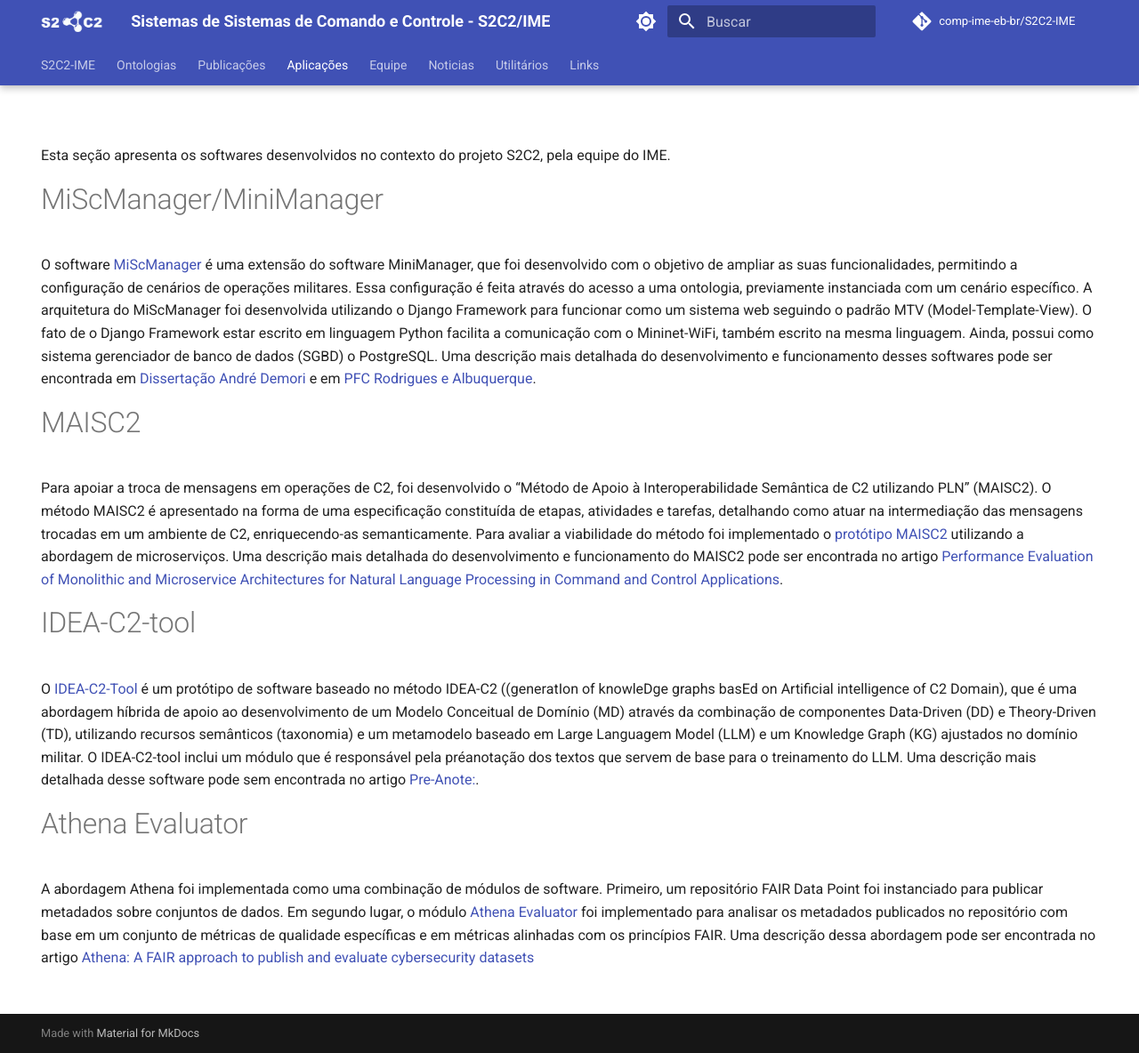
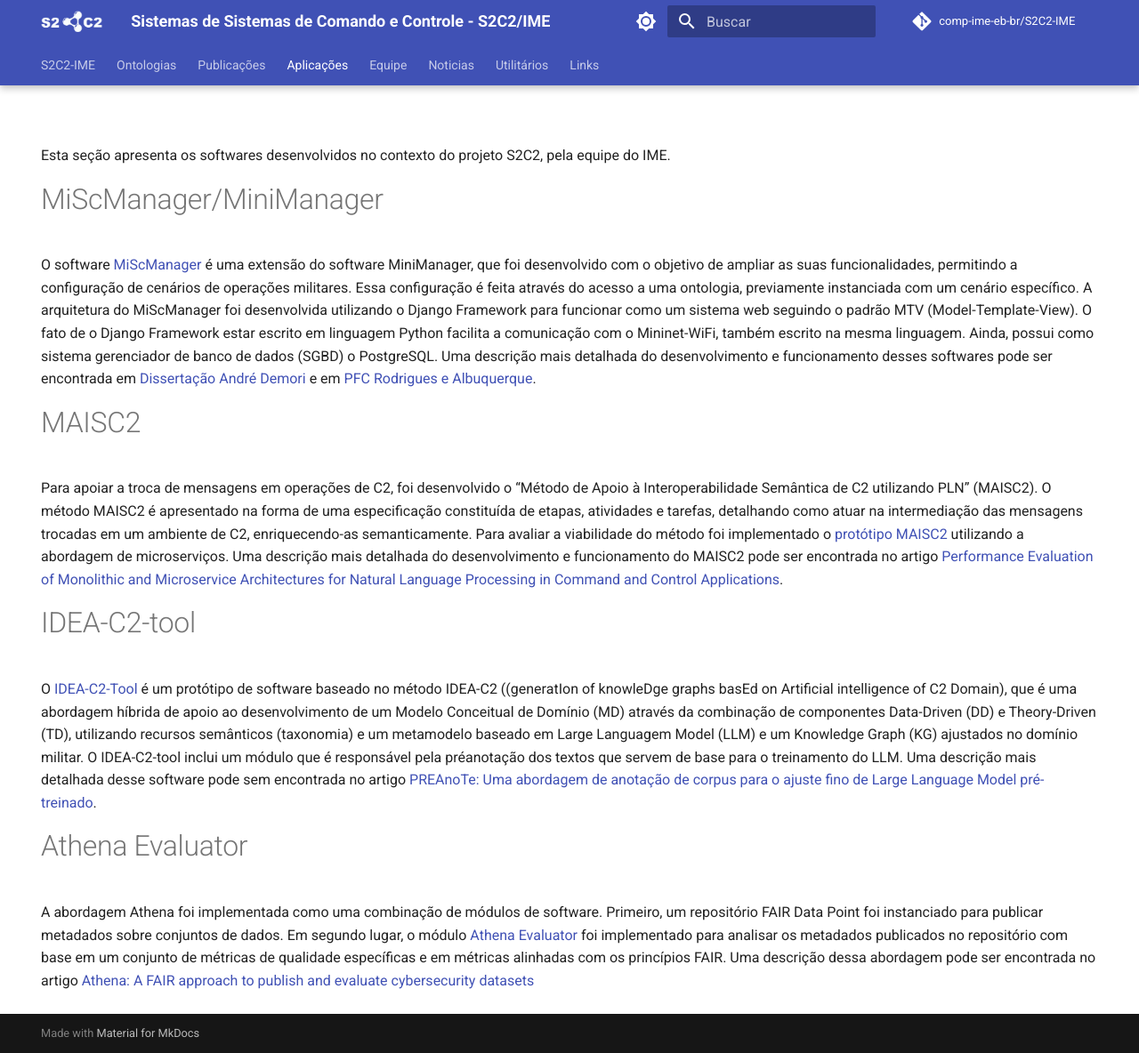
Before and after one commit to comp-ime-eb-br/S2C2-IME, an MkDocs documentation site: the page built from docs/apli.md, in a window 1280 px wide and 1184 px high. Shown: the whole window at 89% size. Built offline with MkDocs 1.6.1 and Material for MkDocs 9.7.7, drawn with Linux system fonts in a browser that asks for light colours; comment, search, counter and statistics services are not loaded.

Commit message:
Update apli.md

```diff
--- a/docs/apli.md
+++ b/docs/apli.md
@@ -17,7 +17,7 @@
 
 #IDEA-C2-tool
 
-O [IDEA-C2-Tool](https://github.com/comp-ime-eb-br/S2C2-IME/blob/main/deliverables/idea-c2/) é um protótipo de software baseado no método IDEA-C2 ((generatIon of knowleDge graphs basEd on Artificial intelligence of C2 Domain), que é uma abordagem híbrida de apoio ao desenvolvimento de um Modelo Conceitual de Domínio (MD) através da combinação de componentes Data-Driven (DD) e Theory-Driven (TD), utilizando recursos semânticos (taxonomia) e um metamodelo baseado em Large Languagem Model (LLM) e um Knowledge Graph (KG) ajustados no domínio militar. O IDEA-C2-tool inclui um módulo que é responsável pela préanotação dos textos que servem de base para o treinamento do LLM. Uma descrição mais detalhada desse software pode sem encontrada no artigo [Pre-Anote:](https://github.com/comp-ime-eb-br/S2C2-IME/blob/main/publi/SBBD_2024___PREAnoTe.pdf).
+O [IDEA-C2-Tool](https://github.com/comp-ime-eb-br/S2C2-IME/blob/main/deliverables/idea-c2/) é um protótipo de software baseado no método IDEA-C2 ((generatIon of knowleDge graphs basEd on Artificial intelligence of C2 Domain), que é uma abordagem híbrida de apoio ao desenvolvimento de um Modelo Conceitual de Domínio (MD) através da combinação de componentes Data-Driven (DD) e Theory-Driven (TD), utilizando recursos semânticos (taxonomia) e um metamodelo baseado em Large Languagem Model (LLM) e um Knowledge Graph (KG) ajustados no domínio militar. O IDEA-C2-tool inclui um módulo que é responsável pela préanotação dos textos que servem de base para o treinamento do LLM. Uma descrição mais detalhada desse software pode sem encontrada no artigo [PREAnoTe: Uma abordagem de anotação de corpus para o ajuste fino de Large Language Model pré-treinado](https://github.com/comp-ime-eb-br/S2C2-IME/blob/main/publi/SBBD_2024___PREAnoTe.pdf).
 
 #Athena Evaluator
 
```
